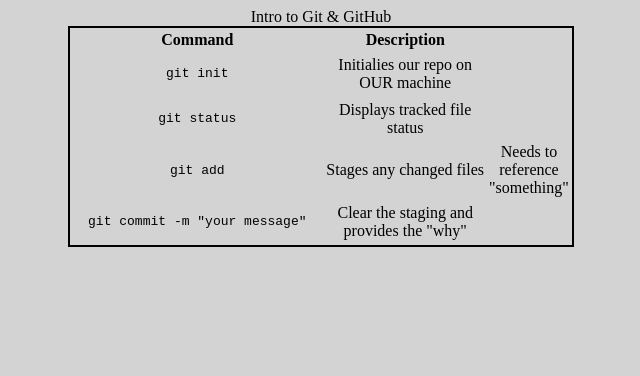
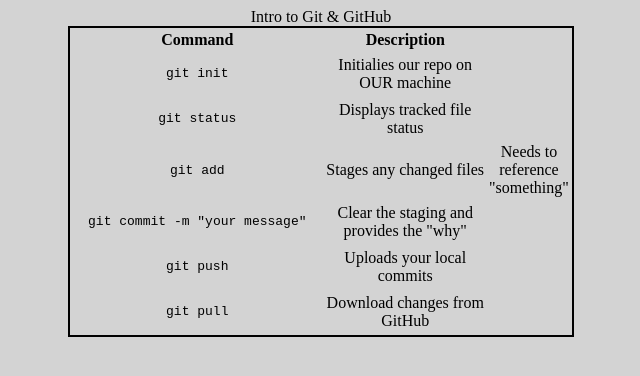
Before and after one commit to Ethan-M-M/SBPT-Nov-2022-LectureNotes, a plain HTML site: page unit-1/gitIntro.html in a window 1280 px wide. Shown: the whole page, without its empty margins (319-959 px from the left). Drawn offline with Linux system fonts and the light colour scheme.

Commit message:
updating notes

```diff
--- a/unit-1/gitIntro.html
+++ b/unit-1/gitIntro.html
@@ -49,6 +49,14 @@
                 <td><pre>git commit -m "your message"</pre></td>
                 <td>Clear the staging and provides the "why"</td>
             </tr>
+            <tr>
+                <td><pre>git push</pre></td>
+                <td>Uploads your local commits</td>
+            </tr>
+            <tr>
+                <td><pre>git pull</pre></td>
+                <td>Download changes from GitHub</td>
+            </tr>
         </tbody>
     </table>
 
```
